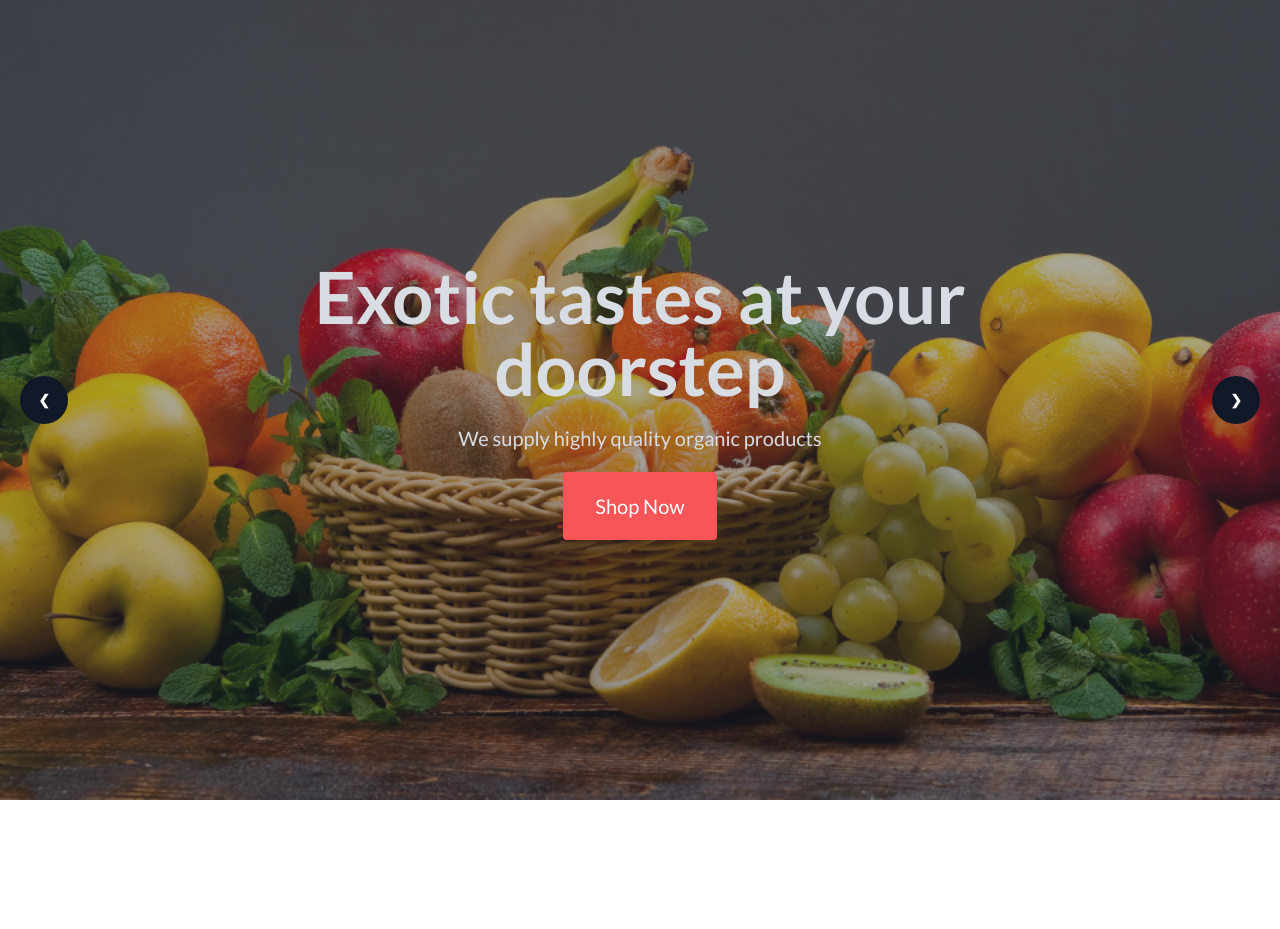
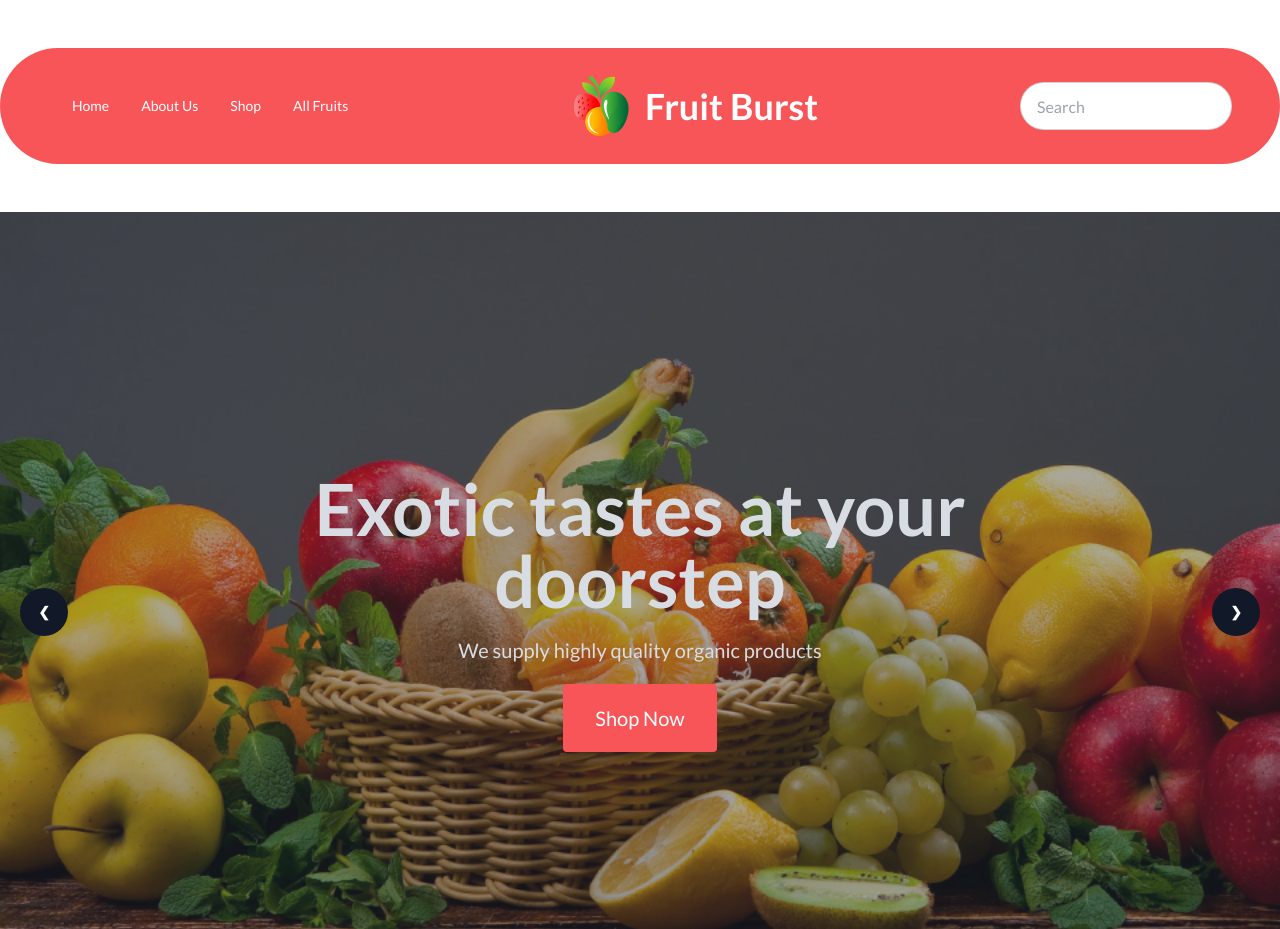
Before and after one commit to SaddamHossain07/fruit-burst, a plain HTML site: page index.html in a window 1280 px wide. Shown: the top 929 px of the page. Drawn offline with nearby package versions, Linux system fonts and the light colour scheme; grey boxes are pictures that could not be loaded.

Commit message:
completing nav section

```diff
--- a/index.html
+++ b/index.html
@@ -42,10 +42,51 @@
 </head>
 
 <body class="font-lato">
+    <!-- Navbar section  -->
 
     <!-- header section  -->
     <header class="container mx-auto">
+        <div class="my-5 lg:my-12 lg:text-white items-center">
+            <div class="navbar md:bg-white lg:bg-primary-color py-4 lg:py-7 lg:px-12 rounded-full flex justify-between">
 
+                <div class="hidden lg:flex gap-2">
+                    <ul class="menu menu-horizontal text-xs lg:text-sm">
+                        <li><a>Home</a></li>
+                        <li><a>About Us</a></li>
+                        <li><a>Shop</a></li>
+                        <li><a>All Fruits</a></li>
+                    </ul>
+                </div>
+
+                <div class="flex gap-4">
+                    <img src="./images/logo.png" alt="">
+                    <h3 class="text-3xl md:text-4xl font-bold">Fruit Burst</h3>
+                </div>
+
+                <div class="flex lg:flex-col-reverse">
+                    <input type="text" placeholder="Search"
+                        class="input input-bordered rounded-full max-w-xs hidden lg:flex" />
+
+                    <div class="dropdown lg:hidden md:text-black">
+                        <label tabindex="0" class="btn btn-ghost lg:hidden">
+                            <svg xmlns="http://www.w3.org/2000/svg" class="h-8 w-8" fill="none" viewBox="0 0 24 24"
+                                stroke="currentColor">
+                                <path stroke-linecap="round" stroke-linejoin="round" stroke-width="2"
+                                    d="M4 6h16M4 12h8m-8 6h16" />
+                            </svg>
+                        </label>
+                        <ul tabindex="0"
+                            class="menu menu-sm dropdown-content mt-3 z-[1] p-2 shadow bg-base-100 rounded-box w-52">
+                            <li><a>Home</a></li>
+                            <li><a>About Us</a></li>
+                            <li><a>Shop</a></li>
+                            <li><a>All Fruits</a></li>
+                        </ul>
+                    </div>
+
+                </div>
+            </div>
+        </div>
 
         <!-- Banner Section -->
         <div class="carousel w-full">
```
